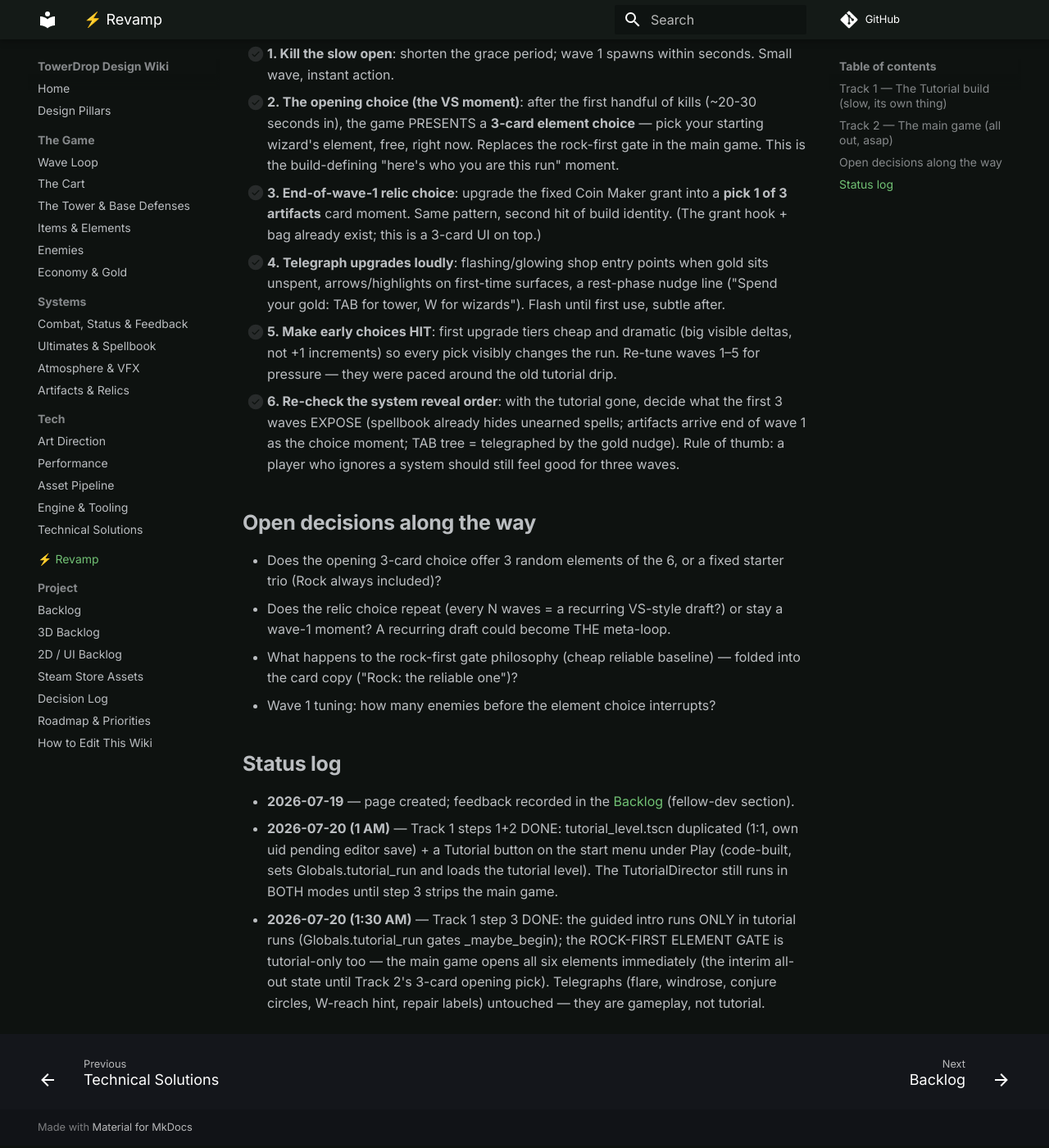
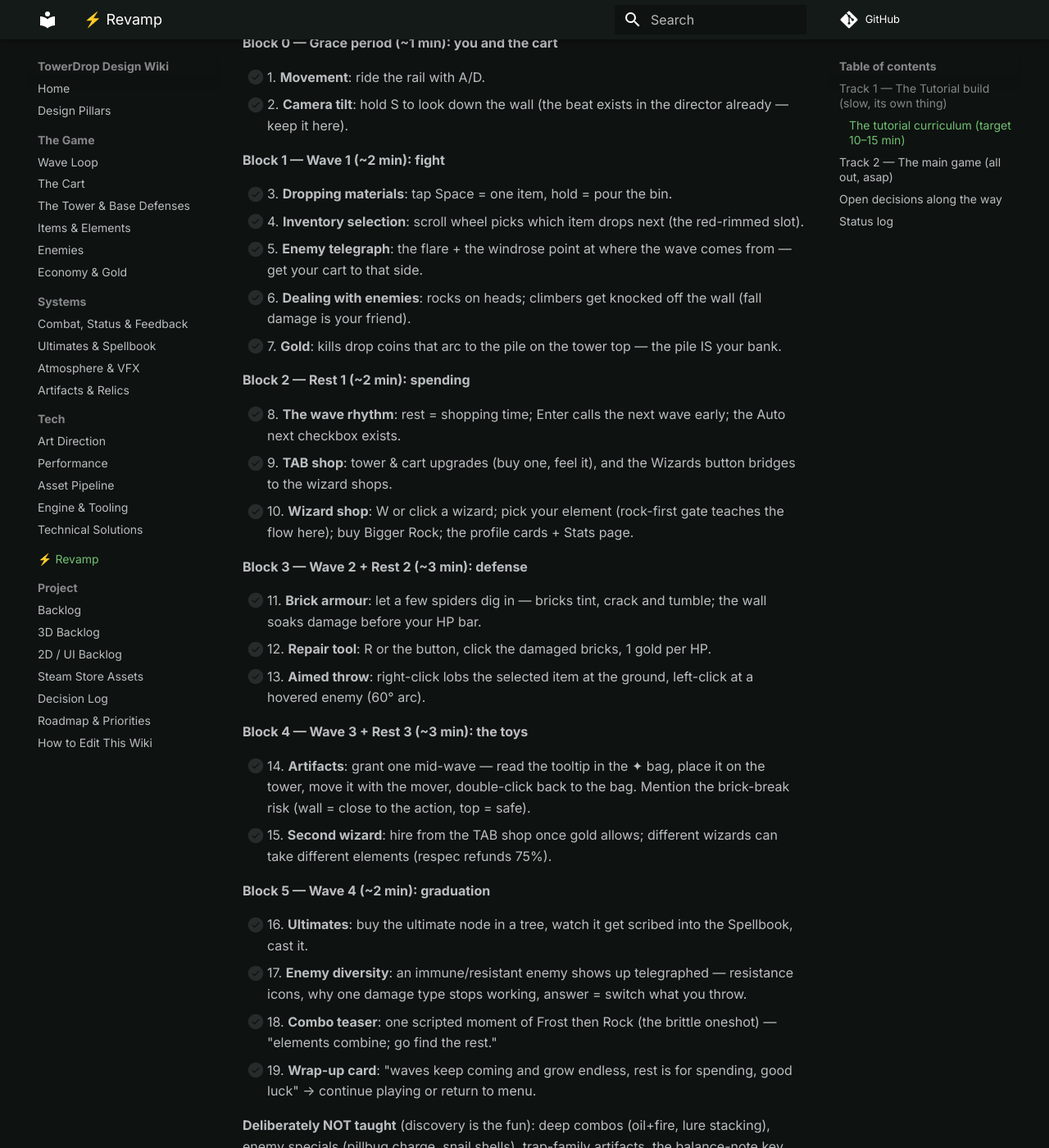
Before and after one commit to cap7n/towerdrop-docs, an MkDocs documentation site: the page built from docs/project/revamp.md, in a window 1280 px wide and 1400 px high, scrolled down 1147 px. Shown: the whole window at 82% size. Built offline with MkDocs 1.6.1 and Material for MkDocs 9.7.7, drawn with Linux system fonts in a browser that asks for light colours; comment, search, counter and statistics services are not loaded; some of the changed text lies outside the part shown.

Commit message:
Update revamp.md

```diff
--- a/docs/project/revamp.md
+++ b/docs/project/revamp.md
@@ -15,8 +15,51 @@ The guided intro we already built becomes a dedicated MODE, and the main game ge
 - [x] **1. Duplicate the level**: copy `level_1.tscn` → `tutorial_level.tscn`, near enough 1:1 — we already have most tutorial bits (TutorialDirector beats, rock-first gate, shop onboarding) and they simply move house.
 - [x] **2. Start-menu "Tutorial" button** → launches the tutorial level with the guided intro FORCED on (a `Globals.tutorial_run` flag the TutorialDirector reads).
 - [x] **3. Strip the main game**: `FORCE_EACH_RUN = false`; TutorialDirector goes fully dormant outside tutorial runs. Decide per beat: does it die in the main game or move to the tutorial? (The rock-first element gate is the big one — in the main game it likely DIES in favour of the opening element pick below.)
-- [ ] **4. Slow the tutorial down**: longer grace, gentler waves, one system per wave — drop/pour → shop + first upgrade → element trees → repair → artifact placement → spellbook. No game-over pressure (tower can't die, or respawns free).
+- [ ] **4. Slow the tutorial down** — the full curriculum below, one lesson block per wave, target **10–15 minutes total**. No game-over pressure (tower can't die, or respawns free).
 - [ ] **5. Completion flag**: `tutorial done` saved to disk; first launch nudges new players toward the Tutorial button (but never forces it).
+
+### The tutorial curriculum (target 10–15 min)
+
+Everything a player must be SHOWN, grouped into wave-sized lessons. Ticks = wired into the tutorial level.
+
+**Block 0 — Grace period (~1 min): you and the cart**
+
+- [ ] 1. **Movement**: ride the rail with A/D.
+- [ ] 2. **Camera tilt**: hold S to look down the wall (the beat exists in the director already — keep it here).
+
+**Block 1 — Wave 1 (~2 min): fight**
+
+- [ ] 3. **Dropping materials**: tap Space = one item, hold = pour the bin.
+- [ ] 4. **Inventory selection**: scroll wheel picks which item drops next (the red-rimmed slot).
+- [ ] 5. **Enemy telegraph**: the flare + the windrose point at where the wave comes from — get your cart to that side.
+- [ ] 6. **Dealing with enemies**: rocks on heads; climbers get knocked off the wall (fall damage is your friend).
+- [ ] 7. **Gold**: kills drop coins that arc to the pile on the tower top — the pile IS your bank.
+
+**Block 2 — Rest 1 (~2 min): spending**
+
+- [ ] 8. **The wave rhythm**: rest = shopping time; Enter calls the next wave early; the Auto next checkbox exists.
+- [ ] 9. **TAB shop**: tower & cart upgrades (buy one, feel it), and the Wizards button bridges to the wizard shops.
+- [ ] 10. **Wizard shop**: W or click a wizard; pick your element (rock-first gate teaches the flow here); buy Bigger Rock; the profile cards + Stats page.
+
+**Block 3 — Wave 2 + Rest 2 (~3 min): defense**
+
+- [ ] 11. **Brick armour**: let a few spiders dig in — bricks tint, crack and tumble; the wall soaks damage before your HP bar.
+- [ ] 12. **Repair tool**: R or the button, click the damaged bricks, 1 gold per HP.
+- [ ] 13. **Aimed throw**: right-click lobs the selected item at the ground, left-click at a hovered enemy (60° arc).
+
+**Block 4 — Wave 3 + Rest 3 (~3 min): the toys**
+
+- [ ] 14. **Artifacts**: grant one mid-wave — read the tooltip in the ✦ bag, place it on the tower, move it with the mover, double-click back to the bag. Mention the brick-break risk (wall = close to the action, top = safe).
+- [ ] 15. **Second wizard**: hire from the TAB shop once gold allows; different wizards can take different elements (respec refunds 75%).
+
+**Block 5 — Wave 4 (~2 min): graduation**
+
+- [ ] 16. **Ultimates**: buy the ultimate node in a tree, watch it get scribed into the Spellbook, cast it.
+- [ ] 17. **Enemy diversity**: an immune/resistant enemy shows up telegraphed — resistance icons, why one damage type stops working, answer = switch what you throw.
+- [ ] 18. **Combo teaser**: one scripted moment of Frost then Rock (the brittle oneshot) — "elements combine; go find the rest."
+- [ ] 19. **Wrap-up card**: "waves keep coming and grow endless, rest is for spending, good luck" → continue playing or return to menu.
+
+**Deliberately NOT taught** (discovery is the fun): deep combos (oil+fire, lure stacking), enemy specials (pillbug charge, snail shells), trap-family artifacts, the balance-note key.
 
 ## Track 2 — The main game (all out, asap)
 
```
